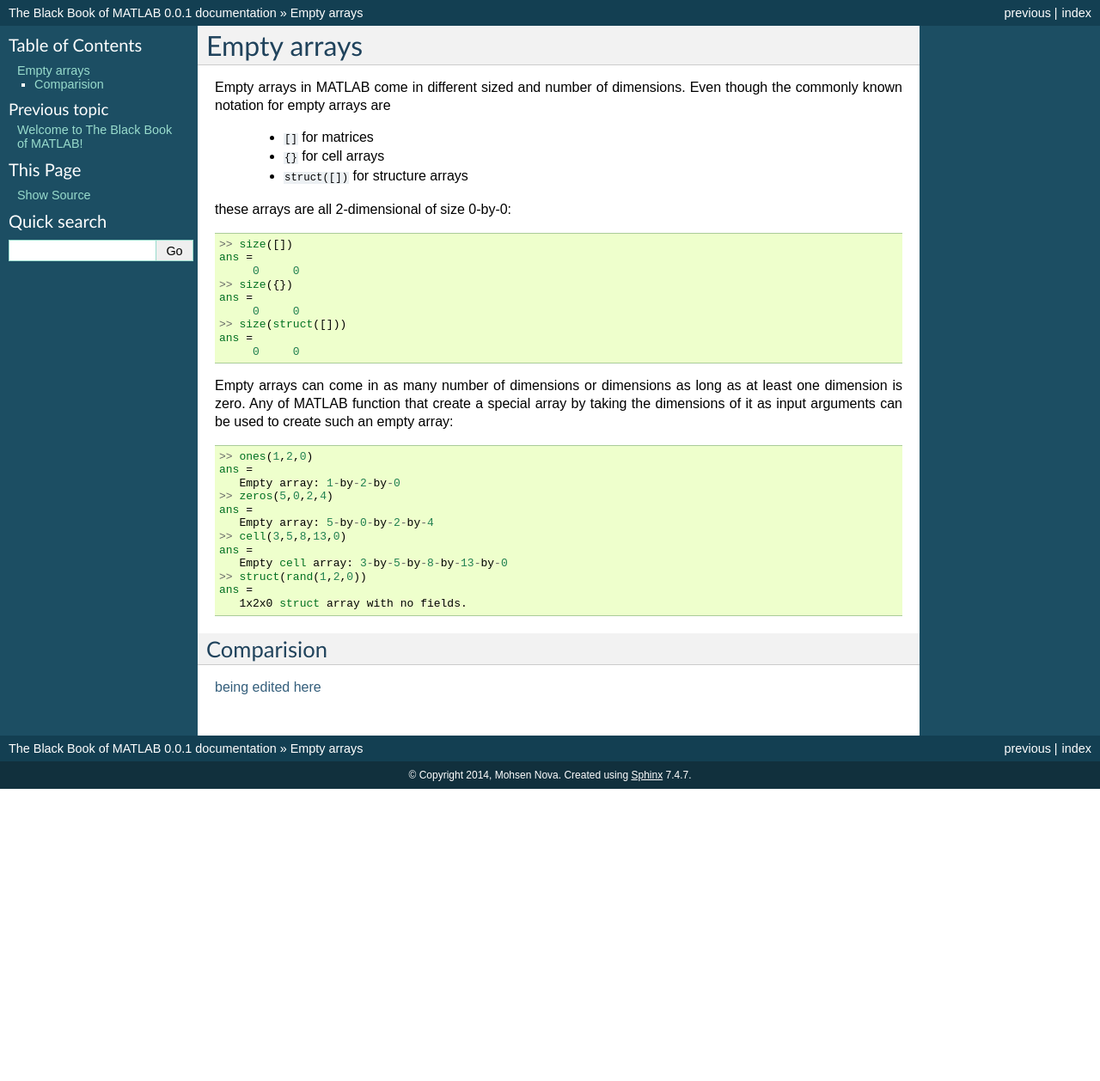
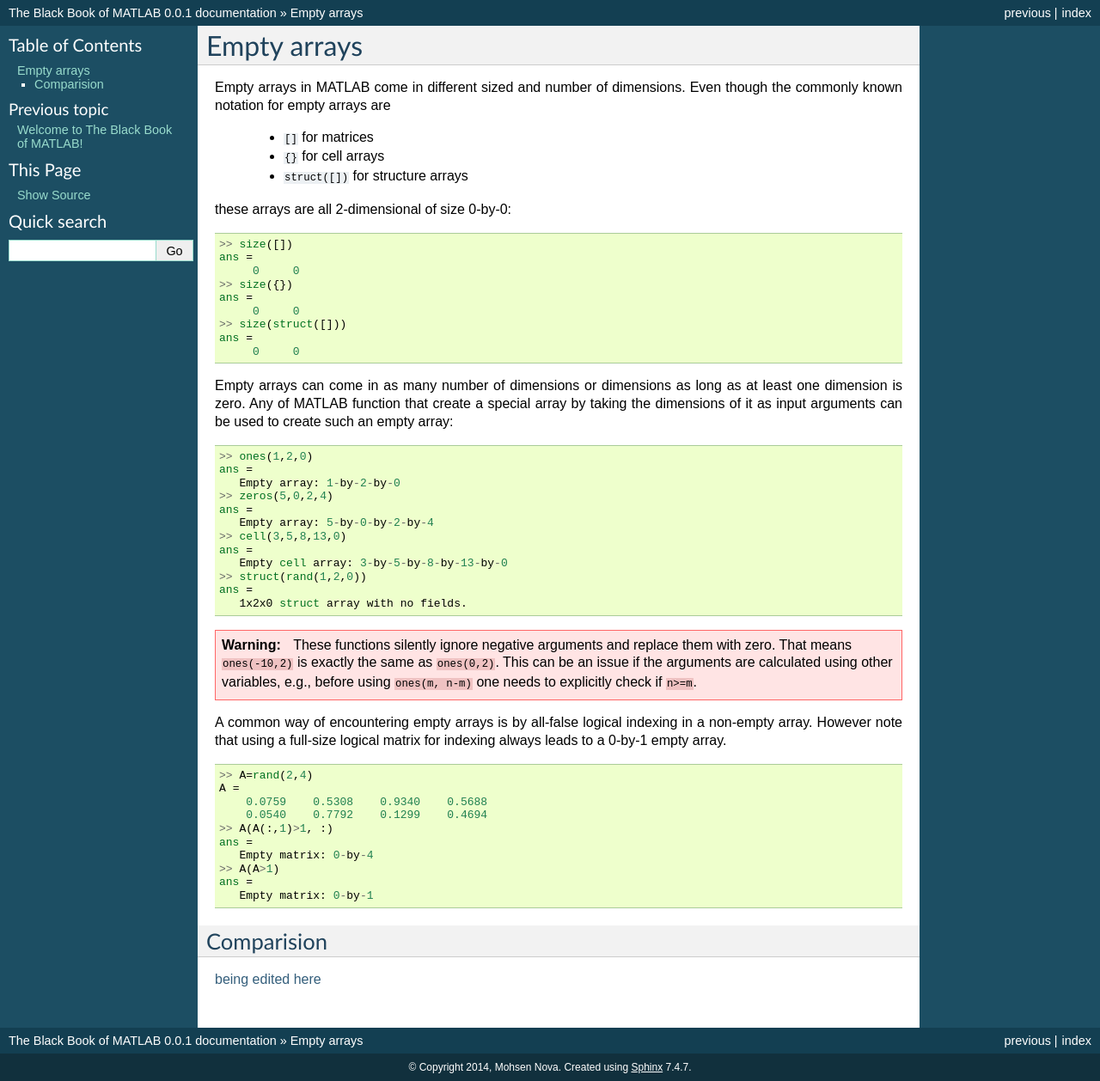
Before and after one commit to B-Rich/matlab-1, a Sphinx documentation site: the page built from docs/empty-arrays.rst, in a window 1280 px wide. Shown: the whole page at 86% size. Built offline with Sphinx 7.4.7, drawn with Linux system fonts in a browser that asks for light colours; before the commit the page ends 918 px from its top, so only the background shows below that.

Commit message:
How empty arrays are encountered

```diff
--- a/docs/empty-arrays.rst
+++ b/docs/empty-arrays.rst
@@ -38,7 +38,29 @@ Empty arrays can come in as many number of dimensions or dimensions as long as a
     ans =
        1x2x0 struct array with no fields.
 
+.. warning::
+
+    These functions silently ignore negative arguments and replace them with zero. That means ``ones(-10,2)`` is exactly the same as ``ones(0,2)``. This can be an issue if the arguments are calculated using other variables, e.g., before using  ``ones(m, n-m)`` one needs to explicitly check if ``n>=m``.
+
+A common way of encountering empty arrays is by all-false logical indexing in a non-empty array. However note that using a full-size logical matrix for indexing always leads to a 0-by-1 empty array.
+
+
+.. code:: matlab
+
+    >> A=rand(2,4)
+    A =
+        0.0759    0.5308    0.9340    0.5688
+        0.0540    0.7792    0.1299    0.4694
+    >> A(A(:,1)>1, :)
+    ans =
+       Empty matrix: 0-by-4
+    >> A(A>1)
+    ans =
+       Empty matrix: 0-by-1
+
 Comparision
 -----------
 
-`being edited here <http://rst.ninjs.org/?n=965979ed973e11139752e05048605007&theme=nature>`_
+
+
+`being edited here <http://rst.ninjs.org/?n=805e588098773e041e94e8d0f9c769db&theme=nature>`_
```
